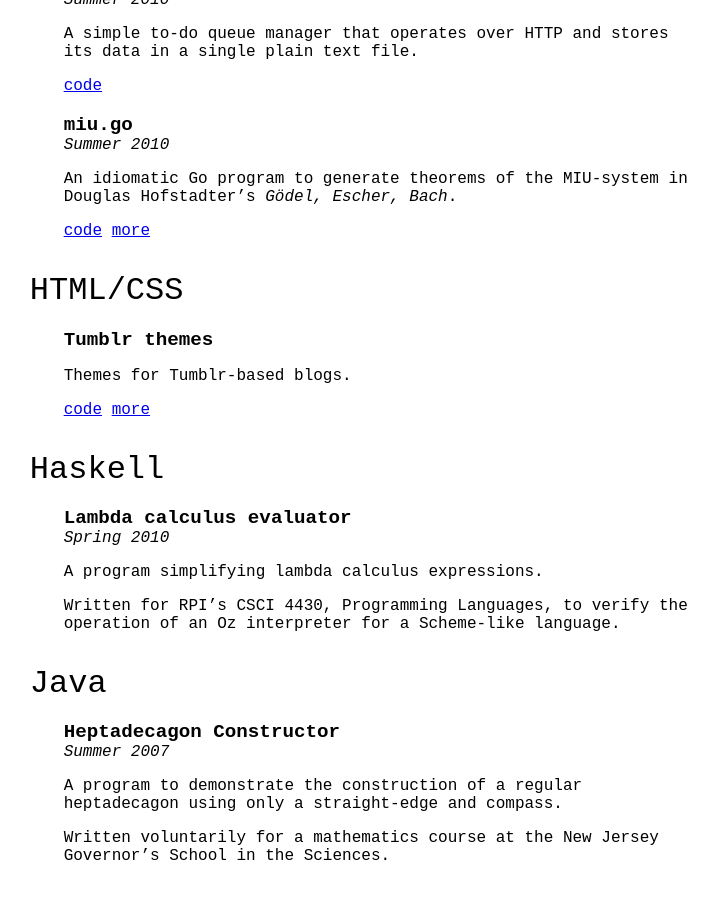
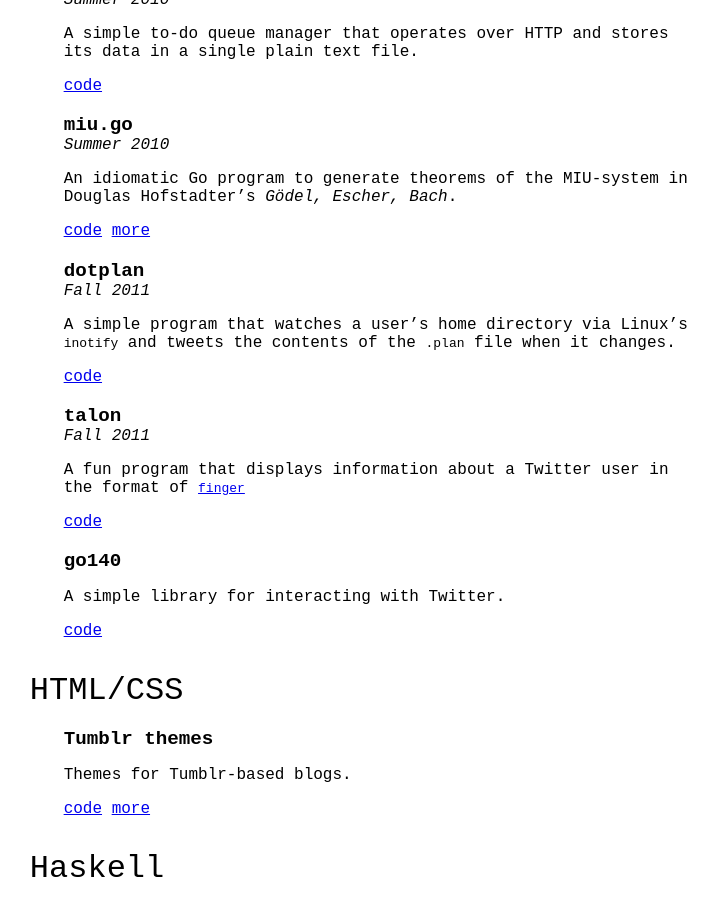
Before and after one commit to alloy-d/resume, a Jekyll site: the page languages/index.html, which Jekyll copies as it is, in a window 1280 px wide and 900 px high, scrolled down 1384 px. Shown: the whole window, without its empty margins (4-722 px from the left). Built offline with Jekyll 4.4.1, drawn with Linux system fonts in a browser that asks for light colours.

Commit message:
Add recent Go code.

```diff
--- a/languages/index.html
+++ b/languages/index.html
@@ -77,6 +77,20 @@
 <p class='description'>An idiomatic Go program to generate theorems of the MIU-system in Douglas Hofstadter&#8217;s <em>Gödel, Escher, Bach</em>.</p>
 <a href='https://gist.github.com/480919'>code</a>
 <a href='http://text.alloy-d.net/post/836887063/an-miu-system-theorem-generator-in-go'>more</a>
+<li>
+<p class='name'>dotplan</p>
+<p class='date'>Fall 2011</p>
+<p class='description'>A simple program that watches a user&#8217;s home directory via Linux&#8217;s <code>inotify</code> and tweets the contents of the <code>.plan</code> file when it changes.</p>
+<a href='http://github.com/alloy-d/dotplan/'>code</a>
+<li>
+<p class='name'>talon</p>
+<p class='date'>Fall 2011</p>
+<p class='description'>A fun program that displays information about a Twitter user in the format of <a href='https://secure.wikimedia.org/wikipedia/en/wiki/Finger_protocol'><code>finger</code></a></p>
+<a href='http://github.com/alloy-d/talon/'>code</a>
+<li>
+<p class='name'>go140</p>
+<p class='description'>A simple library for interacting with Twitter.</p>
+<a href='http://github.com/alloy-d/go140/'>code</a>
 </ol><!-- .projects -->
 </li><!-- #Go -->
 <li id='HTML/CSS'>
```
Also changed, not shown: data.yaml (+18 -0 lines).
